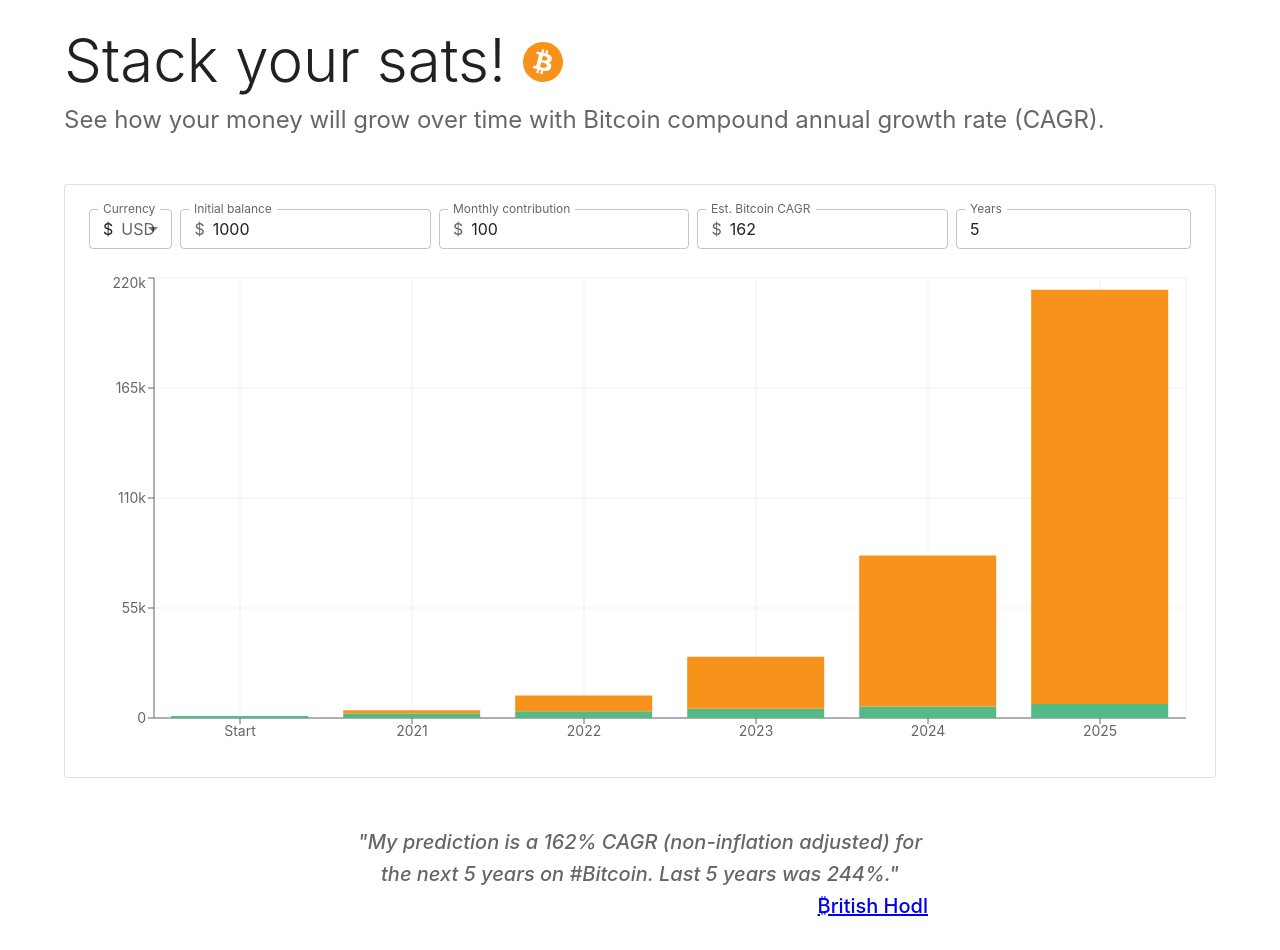
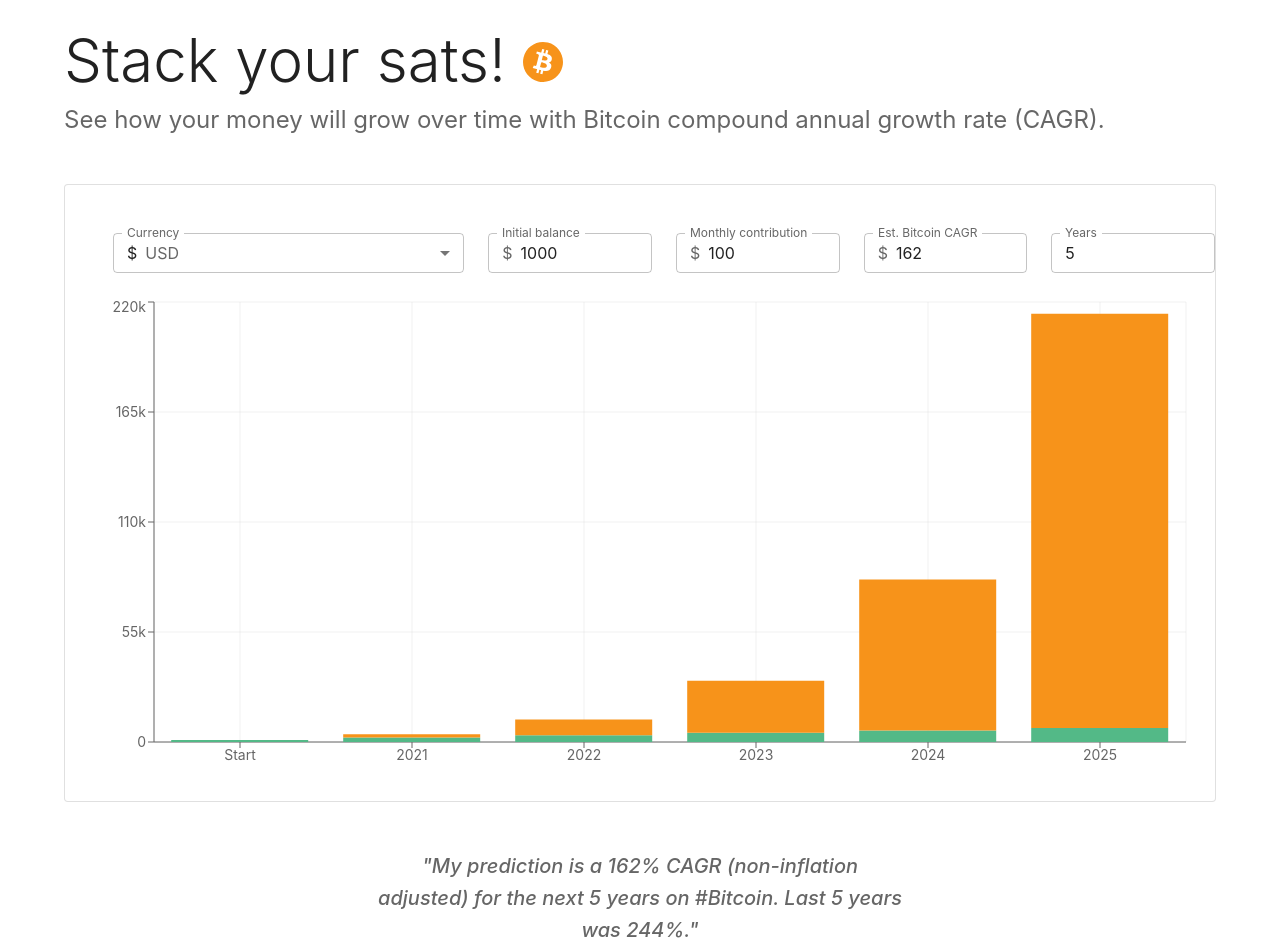
Before and after one commit to matteoantoci/stack-your-sats, a React (Create React App) app: page / in a window 1280 px wide. Shown: the top 950 px of the page. Built offline with nearby package versions, Linux system fonts and the light colour scheme.

Commit message:
UI improvements

```diff
--- a/src/components/CurrencySelector.tsx
+++ b/src/components/CurrencySelector.tsx
@@ -14,6 +14,7 @@ export const CurrencySelector: FC<Props> = ({ value, onChange }) => (
     label="Currency"
     value={value}
     size="small"
+    fullWidth={true}
     onChange={(e) => {
       const selectedIndex = CURRENCIES.findIndex((it) => it.value === e.target.value) ?? 0
       onChange(CURRENCIES[selectedIndex])
--- a/src/components/Form.tsx
+++ b/src/components/Form.tsx
@@ -1,5 +1,5 @@
 import React, { FC } from 'react'
-import { Stack } from '@mui/material'
+import { Grid } from '@mui/material'
 import { Store } from '../store'
 import { Input } from './Input'
 import { CurrencySelector } from './CurrencySelector'
@@ -11,8 +11,12 @@ type Props = {
 export const Form: FC<Props> = ({ store }) => {
   const currencyLabel = store.currency.label
   return (
-    <Stack direction="row" justifyContent="space-between" spacing={1}>
+    <>
+      <Grid container spacing={3}>
+        <Grid item xs={12} md={4}>
           <CurrencySelector value={store.currency.value} onChange={store.onCurrencyChange} />
+        </Grid>
+        <Grid item xs={6} md={2}>
           <Input
             id="initial-balance"
             value={store.startingAmount}
@@ -20,6 +24,8 @@ export const Form: FC<Props> = ({ store }) => {
             adornment={currencyLabel}
             label="Initial balance"
           />
+        </Grid>
+        <Grid item xs={6} md={2}>
           <Input
             id="monthly-contribution"
             value={store.monthlyContribution}
@@ -27,6 +33,8 @@ export const Form: FC<Props> = ({ store }) => {
             adornment={currencyLabel}
             label="Monthly contribution"
           />
+        </Grid>
+        <Grid item xs={6} md={2}>
           <Input
             id="rate"
             value={store.rate}
@@ -34,7 +42,11 @@ export const Form: FC<Props> = ({ store }) => {
             adornment={currencyLabel}
             label="Est. Bitcoin CAGR"
           />
+        </Grid>
+        <Grid item xs={6} md={2}>
           <Input id="years" value={store.yearsToGrow} onChange={store.onYearsToGrowChange} label="Years" />
-    </Stack>
+        </Grid>
+      </Grid>
+    </>
   )
 }
--- a/src/components/Input.tsx
+++ b/src/components/Input.tsx
@@ -14,11 +14,12 @@ const toInt = (value: string) => {
 }
 
 export const Input: FC<Props> = ({ id, label, value, adornment, onChange }) => (
-  <FormControl>
+  <FormControl fullWidth={true}>
     <InputLabel htmlFor={id}>{label}</InputLabel>
     <OutlinedInput
       id={id}
       value={value}
+      fullWidth={true}
       onChange={(e) => onChange(toInt(e.target.value))}
       startAdornment={adornment ? <InputAdornment position="start">{adornment}</InputAdornment> : null}
       label={label}
--- a/src/components/Quote.tsx
+++ b/src/components/Quote.tsx
@@ -1,10 +1,19 @@
 import { theme } from '../theme'
 import React, { FC } from 'react'
-import { Box, Stack, Typography } from '@mui/material'
+import { Box, Stack, styled, Typography } from '@mui/material'
+
+const Wrapper = styled(Box)`
+  width: 100%;
+  padding: 0 ${theme.spacing(3)};
+
+  @media (min-width: 420px) {
+    width: 50%;
+  }
+`
 
 export const Quote: FC = () => (
   <Stack direction="row" justifyContent="center">
-    <Box width="50%">
+    <Wrapper>
       <Typography variant="h6" component="p" textAlign="center" fontStyle="italic" color={theme.palette.text.secondary}>
         "My prediction is a 162% CAGR (non-inflation adjusted) for the next 5 years on #Bitcoin. Last 5 years was 244%."
       </Typography>
@@ -13,6 +22,6 @@ export const Quote: FC = () => (
           ₿ritish Hodl
         </a>
       </Typography>
-    </Box>
+    </Wrapper>
   </Stack>
 )
```
Lines whose indentation alone changed are shown as unchanged.
